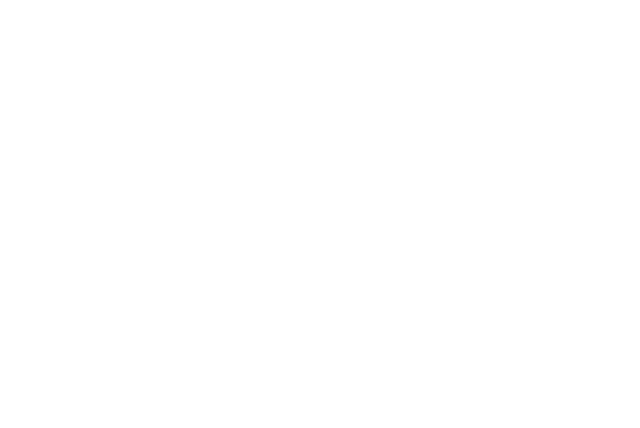
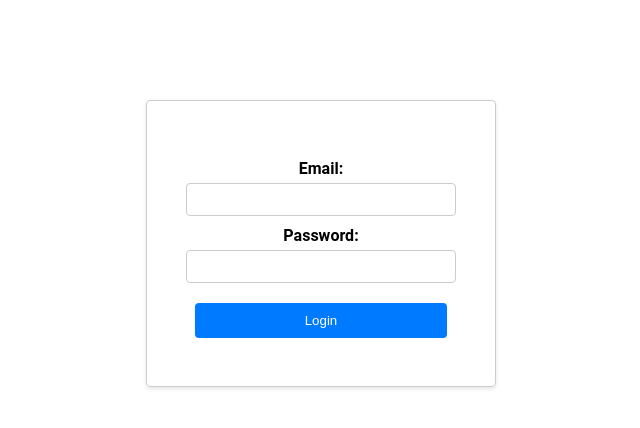
Before and after one commit to tbuller/all-purpose-organiser, a React (Create React App) app in the folder src/: page /login in a window 1280 px wide. Shown: the top 428 px of the page, without its empty margins (319-959 px from the left). Built offline with nearby package versions, Linux system fonts and the light colour scheme.

Commit message:
authentication successfully implemented

```diff
--- a/src/src/components/Auth/Login.tsx
+++ b/src/src/components/Auth/Login.tsx
@@ -4,6 +4,7 @@ import { useNavigate } from 'react-router-dom';
 import { useDispatch, useSelector } from 'react-redux';
 import { RootStateUsers } from '../../redux/usersSlice';
 import { setLoggedInUser } from '../../redux/usersSlice';
+import '../../styling/Auth/Login.scss';
 
 interface LoginProps {
   navigate: ReturnType<typeof useNavigate>
@@ -17,9 +18,30 @@ const Login: React.FC<LoginProps> = ({ navigate }) => {
   const [email, setEmail] = useState("");
   const [password, setPassword] = useState("");
 
+  const handleEmailChange = (event: React.ChangeEvent<HTMLInputElement>) => {
+    setEmail(event.target.value);
+  }
+
+  const handlePasswordChange = (event: React.ChangeEvent<HTMLInputElement>) => {
+    setPassword(event.target.value);
+  }
+
+  const handleLogin = () => {
+    const relevantUser = users.find(user => user.email === email && user.password === password);
+    if (relevantUser) {
+      console.log("successfully authenticated");
+    } else {
+      console.log("username or password incorrect");
+    }
+  }
+
   return (
     <div className="login-page-container">
-
+      <label className="login-page-label">Email:</label>
+      <input className="login-page-input" type="text" onChange={handleEmailChange} />
+      <label className="login-page-label">Password:</label>
+      <input className="login-page-input" type="password" onChange={handlePasswordChange} />
+      <button className="login-page-button" onClick={handleLogin}>Login</button>
     </div>
   )
 }
--- a/src/src/styling/Auth/Login.scss
+++ b/src/src/styling/Auth/Login.scss
@@ -1,3 +1,43 @@
 .login-page-container {
+  display: flex;
+  flex-direction: column;
+  align-items: center;
+  justify-content: center;
+  width: 20%;
+  padding: 3em;
+  margin: 100px auto;
+  border: 1px solid #ccc;
+  border-radius: 4px;
+  box-shadow: 0 2px 4px rgba(0, 0, 0, 0.1);
+  font-family: 'Roboto', sans-serif;
 
+  .login-page-label {
+    margin-top: 10px;
+    margin-bottom: 5px;
+    font-size: 16px;
+    font-weight: bold;
+  }
+
+  .login-page-input {
+    width: 100%;
+    padding: 8px;
+    border: 1px solid #ccc;
+    border-radius: 4px;
+  }
+
+  .login-page-button {
+    width: 100%;
+    padding: 10px;
+    margin-top: 20px;
+    background-color: #007bff;
+    color: #fff;
+    border: none;
+    border-radius: 4px;
+    cursor: pointer;
+    transition: background-color 0.3s;
+
+    &:hover {
+      background-color: #0056b3;
+    }
+  }
 }
```
